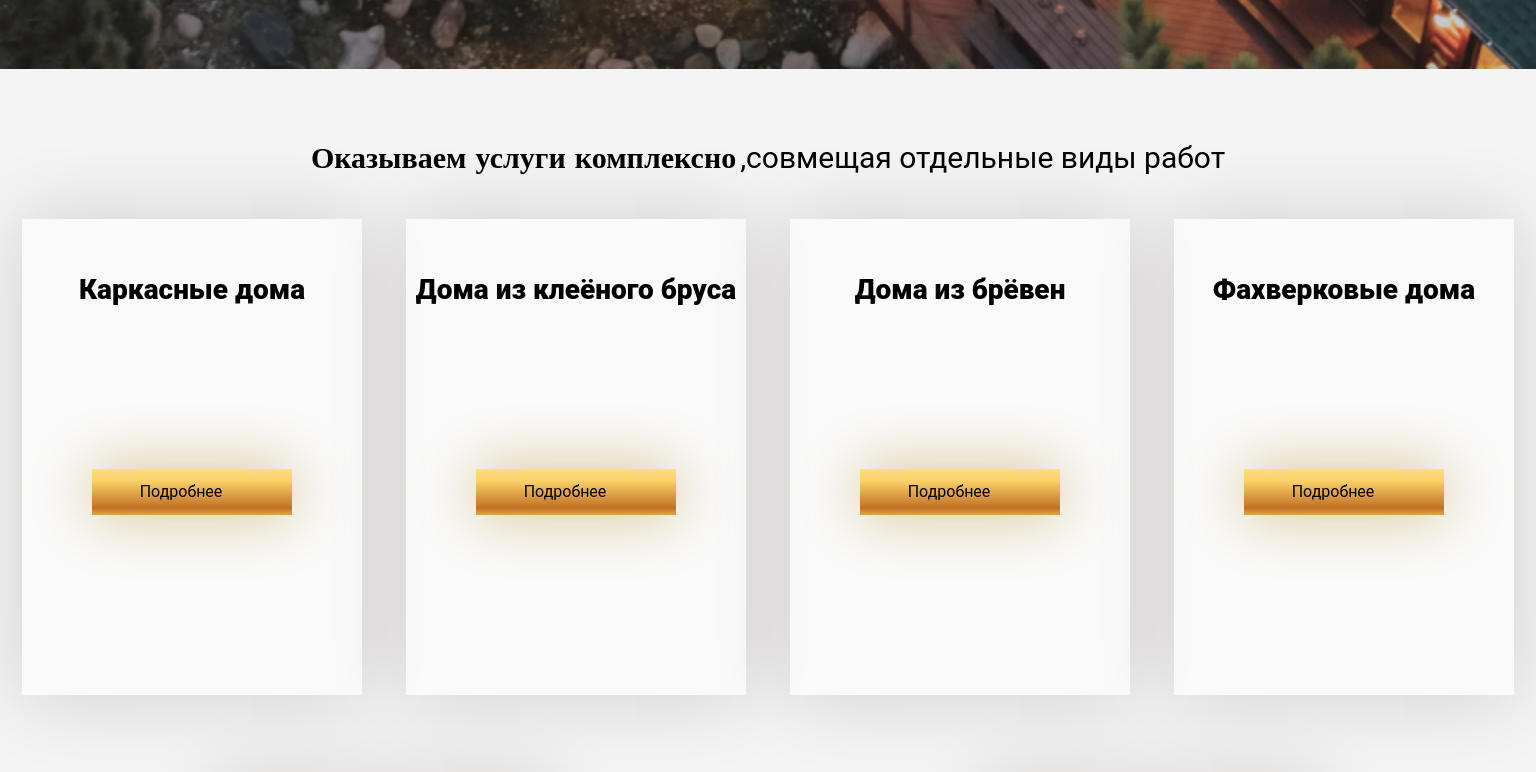
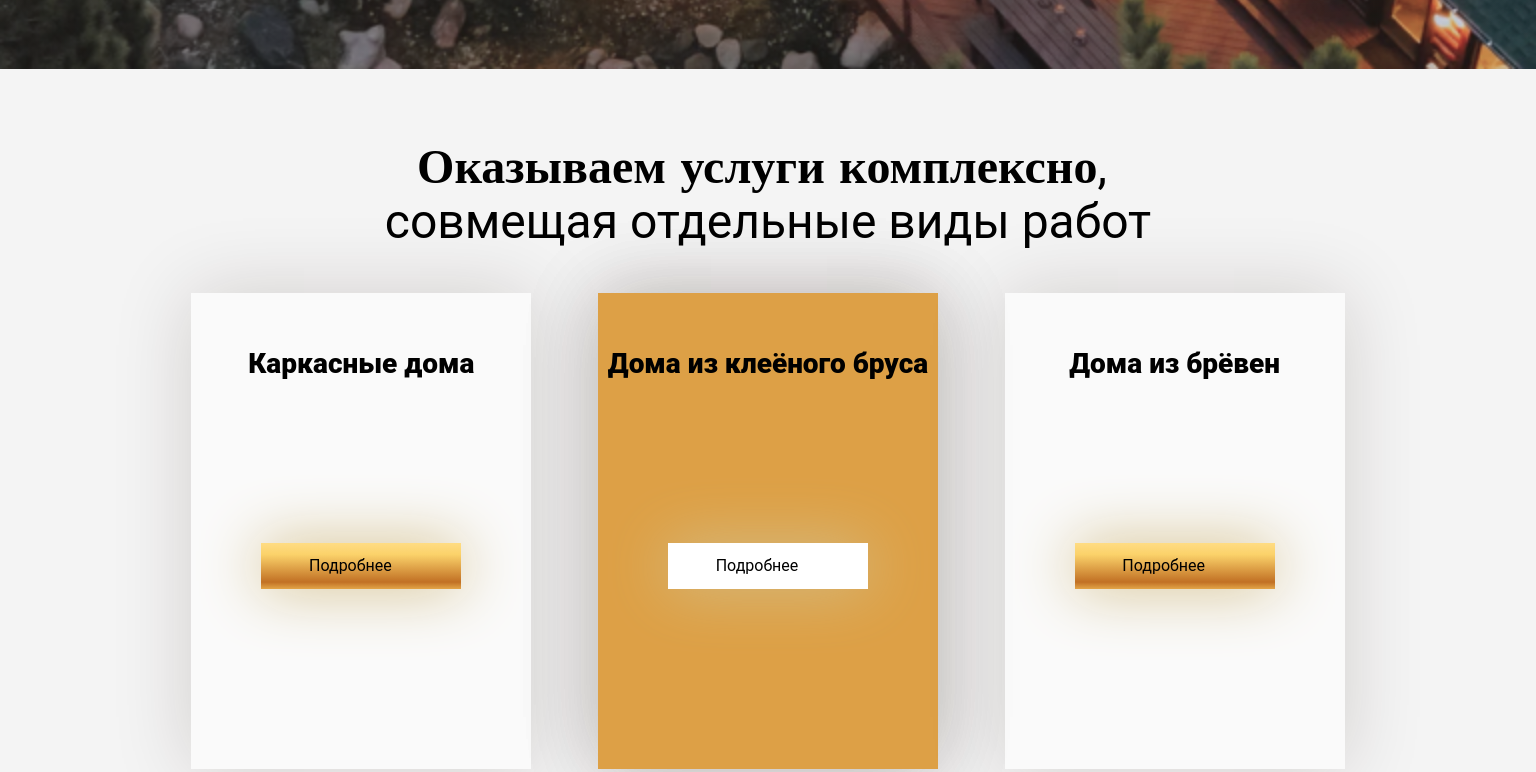
Before and after one commit to MirovaViktoria/house, a plain HTML site: page index.html in a window 1536 px wide. Shown: the part 699-1471 px from the top of the page. Drawn offline with Linux system fonts and the light colour scheme.

Commit message:
made a block house for the phone

```diff
--- a/css/style.css
+++ b/css/style.css
@@ -624,6 +624,16 @@ aside {
   line-height: 35px;
   text-align: center;
 }
+.house__log {
+  background: rgba(255, 255, 255, 0.6);
+  box-shadow: 0px 0px 74px rgba(39, 17, 10, 0.16);
+  height: 476px;
+  width: 340px;
+  margin: 44px auto;
+  display: flex;
+  flex-direction: column;
+  justify-content: space-between;
+}
 .house__frame {
   background: rgba(255, 255, 255, 0.6);
   box-shadow: 0px 0px 74px rgba(39, 17, 10, 0.16);
@@ -634,6 +644,7 @@ aside {
   flex-direction: column;
   justify-content: space-between;
 }
+
 .name__house {
   font-family: "Roboto";
   font-size: 28px;
@@ -645,6 +656,21 @@ aside {
   padding: 54px 0px 0px 0px;
 }
 .bottom__house {
+  background: linear-gradient(180deg, #ffdc83 0%, #fbd26a 25%, #c17024 84.9%, #e3a548 100%);
+  box-shadow: 0px 0px 62px #d3be88;
+  height: 46px;
+  width: 200px;
+  margin: 0 auto;
+  display: flex;
+  align-items: center;
+  justify-content: center;
+  font-family: "Roboto";
+  font-size: 16px;
+  font-style: normal;
+  font-weight: 400;
+  line-height: 19px;
+}
+.bottom__log {
   background: linear-gradient(180deg, #ffdc83 0%, #fbd26a 25%, #c17024 84.9%, #e3a548 100%);
   box-shadow: 0px 0px 62px #d3be88;
   height: 46px;
@@ -673,6 +699,12 @@ aside {
 @media screen and (max-width: 768px) {
   .houses {
   }
+  .house__frame {
+    display: none;
+  }
+  .log {
+    display: none;
+  }
 }
 /*ТРЕТИЙ БЛОК - плашет*/
 @media screen and (min-width: 767px) {
@@ -688,10 +720,45 @@ aside {
 }
 /*ТРЕТИЙ БЛОК - комп*/
 @media screen and (min-width: 1366px) {
+  .header__house {
+    width: 803px;
+    margin: 0 auto;
+    font-size: 48px;
+  }
+  .text__headerone {
+    font-size: 48px;
+    margin: -12px;
+  }
+  .text__headertwo {
+    font-size: 48px;
+  }
   .house {
+    height: 1300px;
   }
-  .hose__flex {
+  .bottom__house {
+  }
+  .house__flex {
     height: 971px;
-    width: 1063px;
+    width: 1220px;
+    margin: 0 auto;
+  }
+  .houses {
+    background: #dda046;
+    box-shadow: 0px 0px 74px rgba(39, 17, 10, 0.16);
+  }
+  .bottom__log {
+    background: #ffffff;
+    box-shadow: 0px 0px 62px #d3be88;
+    height: 46px;
+    width: 200px;
+    margin: 0 auto;
+    display: flex;
+    align-items: center;
+    justify-content: center;
+    font-family: "Roboto";
+    font-size: 16px;
+    font-style: normal;
+    font-weight: 400;
+    line-height: 19px;
   }
 }
--- a/index.html
+++ b/index.html
@@ -92,10 +92,11 @@
     <div class="house">
         <div class="header__house">
             <a class="text__headerone">Оказываем услуги комплексно</a>
-            <a class="text__headertwo">,совмещая отдельные виды работ</a>
+            <a class="text__headertwo">,</a>
+            <a class="text__headertwo">совмещая отдельные виды работ</a>
         </div>
         <div class="house__flex">
-            <div class="house__frame">
+            <div class="house__log">
                 <div class="name__house">Каркасные дома</div>
                 <div class="bottom__house">
                     <a class="link">Подробнее</a>
@@ -106,7 +107,7 @@
             <div class="house__frame">
                 <div class="houses">
                     <div class="name__house">Дома из клеёного бруса</div>
-                    <div class="bottom__house">
+                    <div class="bottom__log">
                         <a class="link">Подробнее</a>
                         <a class="arrow__house" href=""><img src="./img/Arrow 1.png" alt=""></a>
                     </div>
```
